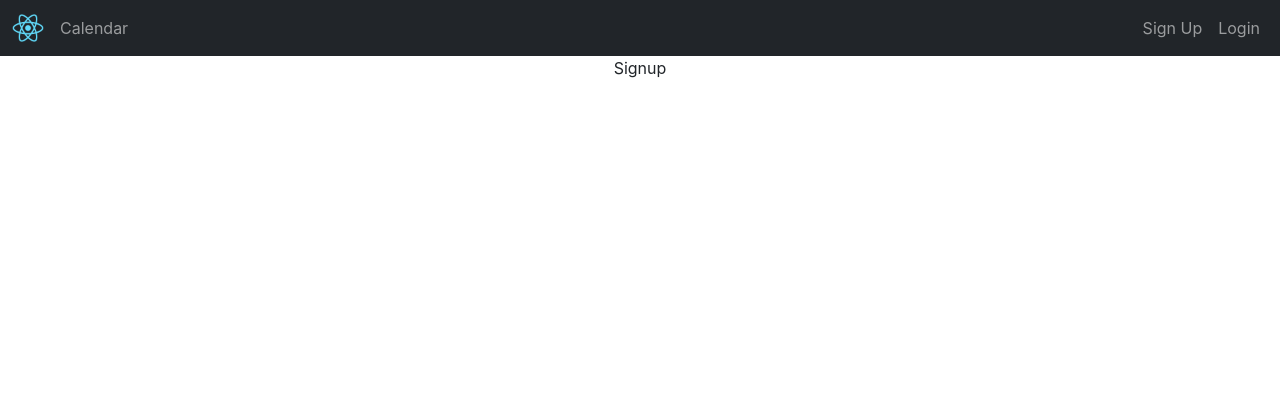
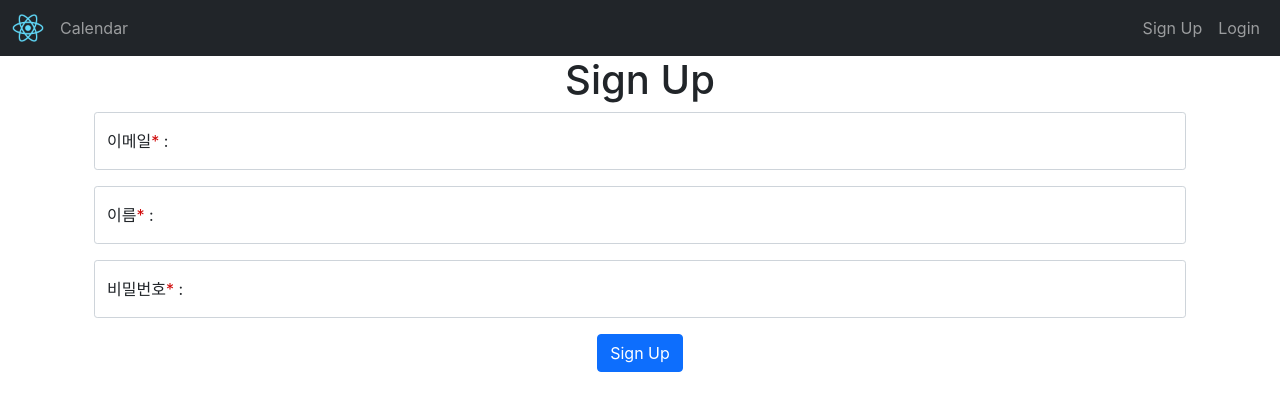
Before and after one commit to nicejongwoo/spring-react-calendar-todo, a React (Create React App) app in the folder front-end/: page /signup in a window 1280 px wide. Shown: the top 410 px of the page. Built offline with nearby package versions, Linux system fonts and the light colour scheme.

Commit message:
회원가입 폼 페이지, 폼 컴포넌트, 벨리데이션

```diff
--- a/front-end/src/auth/Signup.js
+++ b/front-end/src/auth/Signup.js
@@ -1,8 +1,92 @@
+import { useEffect, useState } from "react";
+import ButtonWithProgress from "../components/ButtonWithProgess";
+import Input from "../components/Input";
+import useForm from "./useForm";
+import validate from "./validate";
 
 function Signup () {
+
+    const initialValues = { email: '', userName: '', password: '' }
+
+    const { values, errors, submitting, handleChange, handleSubmit } = useForm({
+        initialValues: initialValues,
+        onSubmit: (values, errors) => {
+            // console.log('onSubmit values: ', values, errors)
+            // console.log('submitting:: ', submitting)
+            // setPending(true)
+            return new Promise((resolve, reject) => {
+                setTimeout(() => {
+                    //TODO: sing up request
+                    resolve('OK')
+                    // reject('FAIL')
+                }, 1000)
+            }).then((r)=>{
+                console.log('r: ', r)
+            }).catch((e) => {
+                console.log('e: ', e)
+            })
+
+        },
+        validate,
+    })
+
+
     return (
-        <div>
-            Signup
+        <div className="container">
+
+            <h1 className="text-center">Sign Up</h1>
+
+            <form onSubmit={handleSubmit} noValidate>
+                <div className="col-12 mb-3">
+                    <Input
+                        label="이메일"
+                        name="email"
+                        id="email"
+                        placeholder="gildong@email.com"
+                        value={values.email}
+                        onChange={handleChange}
+                        hasError={errors.email && true}
+                        error={errors.email}
+                        isRequired={true}
+                    />
+                </div>
+                <div className="col-12 mb-3">
+                    <Input
+                        label="이름"
+                        name="userName"
+                        id="userName"
+                        placeholder="honggildong"
+                        value={values.userName}
+                        onChange={handleChange}
+                        hasError={errors.userName && true}
+                        error={errors.userName}
+                        isRequired={true}
+                    />
+                </div>
+                <div className="col-12 mb-3">
+                    <Input
+                        label="비밀번호"
+                        type="password"
+                        name="password"
+                        id="password"
+                        placeholder="12"
+                        value={values.password}
+                        onChange={handleChange}
+                        hasError={errors.password && true}
+                        error={errors.password}
+                        isRequired={true}
+                    />
+                </div>
+                <div className="text-center">
+                    <ButtonWithProgress
+                        className="btn btn-primary"
+                        disabled={submitting}
+                        pnding={submitting}
+                        text="Sign Up"
+                    />
+                </div>
+            </form>
+
         </div>
     )
 }
--- /dev/null
+++ b/front-end/src/auth/useForm.js
@@ -0,0 +1,55 @@
+import { useEffect, useState } from "react";
+
+//values, errors, submitting, handleChange, handleSubmit
+
+function useForm({ initialValues, onSubmit, validate }){
+// function useForm({ initialValues, validate }){
+    const [values, setValues] = useState(initialValues)
+    const [errors, setErrors] = useState({})
+    const [submitting, setSubmitting] = useState(false)
+
+    const handleChange = (event) => {
+        const { name, value } = event.target
+        setValues({ ...values, [name]: value })
+        setErrors({ ...errors, [name]: ''})
+    }
+
+    const onSubmitPromise = (value) => {
+        return new Promise((resolve, reject) => {
+            console.log('value??? ', value)
+            if(value) {
+                resolve('OK')
+            }else {
+                reject('FAIL')
+            }
+        })
+    }
+
+    const handleSubmit = (event) => {
+        // const { name } = event.target
+        event.preventDefault()
+        setSubmitting(true)
+        setErrors(validate(values))
+
+        onSubmit(values, errors)
+            .then(()=>{
+                setSubmitting(false)
+            })
+    }
+
+    useEffect(() => {
+        if(Object.keys(errors).length !== 0) {
+            setSubmitting(false)
+        }
+    }, [errors])
+
+    return {
+        values,
+        errors,
+        submitting,
+        handleChange,
+        handleSubmit,
+    }
+}
+
+export default useForm;
--- /dev/null
+++ b/front-end/src/auth/validate.js
@@ -0,0 +1,33 @@
+function validate(values) {
+
+    const errors = {}
+    const regEmail = /^[0-9a-zA-Z]([-_\.]?[0-9a-zA-Z])*@[0-9a-zA-Z]([-_\.]?[0-9a-zA-Z])*\.[a-zA-Z]{2,3}$/;
+    const regPassword = /(?=.*\d)(?=.*[a-z]).{8,}/
+
+    if(!values.email) {
+        errors.email = '이메일을 입력해주세요'
+    }else {
+        if(regEmail.test(values.email) !== true) {
+            errors.email = '이메일 형식으로 입력해주세요'
+        }
+    }
+
+    if(!values.userName) {
+        errors.userName = '이름을 입력해주세요'
+    }else {
+    }
+
+    if(!values.password) {
+        errors.password = '비밀번호를 입력해주세요'
+    }else {
+        if(regPassword.test(values.password) !== true){
+            errors.password = '영어소문자, 숫자 포함 8자 이상 입력해주세요'
+        }
+    }
+
+
+    return errors;
+
+}
+
+export default validate;
--- /dev/null
+++ b/front-end/src/components/ButtonWithProgess.js
@@ -0,0 +1,18 @@
+
+const ButtonWithProgress = (props) => {
+    return (
+        <button
+            className="btn btn-primary"
+            disabled={props.disabled}
+        >
+            {props.pnding && (
+                <div className="spinner-border spinner-border-sm text-light mr-sm-1">
+                    {/* <span className="sr-only">Loading...</span> */}
+                </div>
+            )}
+            {props.text}
+        </button>
+    )
+}
+
+export default ButtonWithProgress;
--- /dev/null
+++ b/front-end/src/components/Input.js
@@ -0,0 +1,29 @@
+
+export default function Input (props) {
+
+    let inputClassName = 'form-control form-control-sm'
+    if(props.hasError !== undefined) {
+        inputClassName += props.hasError ? ' is-invalid' : ' is-valid'
+    }
+
+    return (
+
+        <div className="form-floating mb-3">
+            <input
+                type={props.type || 'text'}
+                name={props.name}
+                value={props.value}
+                onChange={props.onChange}
+                className={inputClassName}
+                placeholder={props.placeholder}
+                id={props.id}
+            />
+
+            <label htmlFor={props.id}>{props.label}{props.isRequired && <span className='required-field'>*</span>} : </label>
+
+            {props.hasError && <span className="invalid-feedback text-start">
+                {props.error}
+            </span>}
+        </div>
+    )
+}
```
